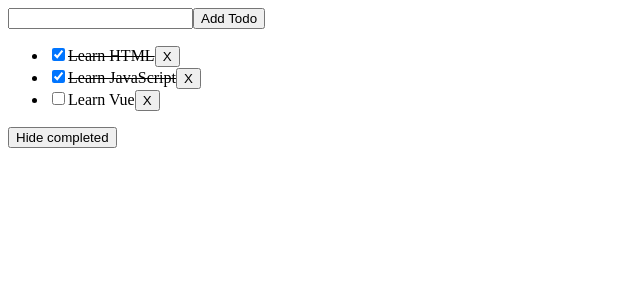
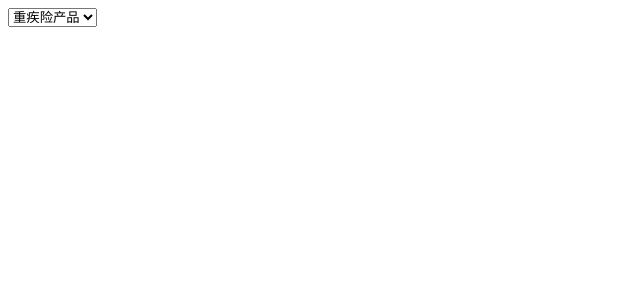
Before and after one commit to TraingForNewGrads/vue-project, a Vue app: page / in a window 1280 px wide. Shown: the top 300 px of the page, without its empty margins (0-640 px from the left). Built offline with nearby package versions, Linux system fonts and the light colour scheme.

Commit message:
feat: use product to replace original todo list

```diff
--- a/src/App.vue
+++ b/src/App.vue
@@ -1,15 +1,11 @@
 <script>
-let id = 0
-
 export default {
   data() {
     return {
-      newTodo: '',
-      hideCompleted: false,
-      todos: [
-        { id: id++, text: 'Learn HTML', done: true },
-        { id: id++, text: 'Learn JavaScript', done: true },
-        { id: id++, text: 'Learn Vue', done: false }
+      products: [
+        {name: "重疾险产品"},
+        {name: "财产险产品"},
+        {name: "健康险产品"}
       ]
     }
   },
@@ -17,36 +13,15 @@ export default {
     // ...
   },
   methods: {
-    addTodo() {
-      this.todos.push({ id: id++, text: this.newTodo, done: false })
-      this.newTodo = ''
-    },
-    removeTodo(todo) {
-      this.todos = this.todos.filter((t) => t !== todo)
-    }
   }
 }
 </script>
 
 <template>
-  <form @submit.prevent="addTodo">
-    <input v-model="newTodo">
-    <button>Add Todo</button>
-  </form>
-  <ul>
-    <li v-for="todo in todos" :key="todo.id">
-      <input type="checkbox" v-model="todo.done">
-      <span :class="{ done: todo.done }">{{ todo.text }}</span>
-      <button @click="removeTodo(todo)">X</button>
-    </li>
-  </ul>
-  <button @click="hideCompleted = !hideCompleted">
-    {{ hideCompleted ? 'Show all' : 'Hide completed' }}
-  </button>
+  <select>
+    <option v-for="product in products"> {{product.name}} </option>
+  </select>
 </template>
 
 <style>
-.done {
-  text-decoration: line-through;
-}
 </style>
```
